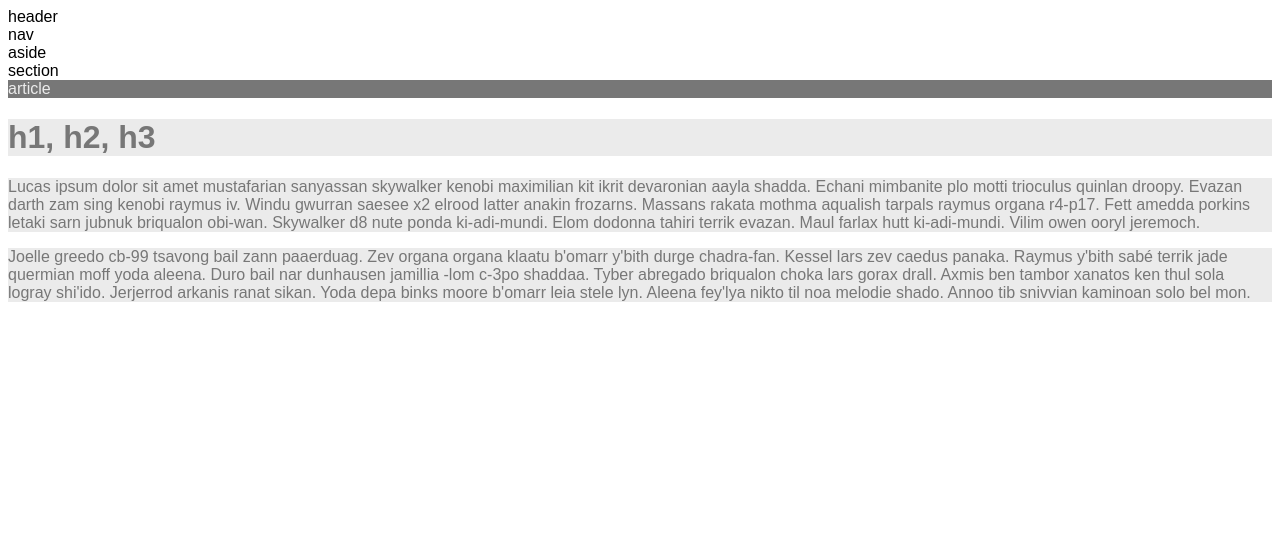
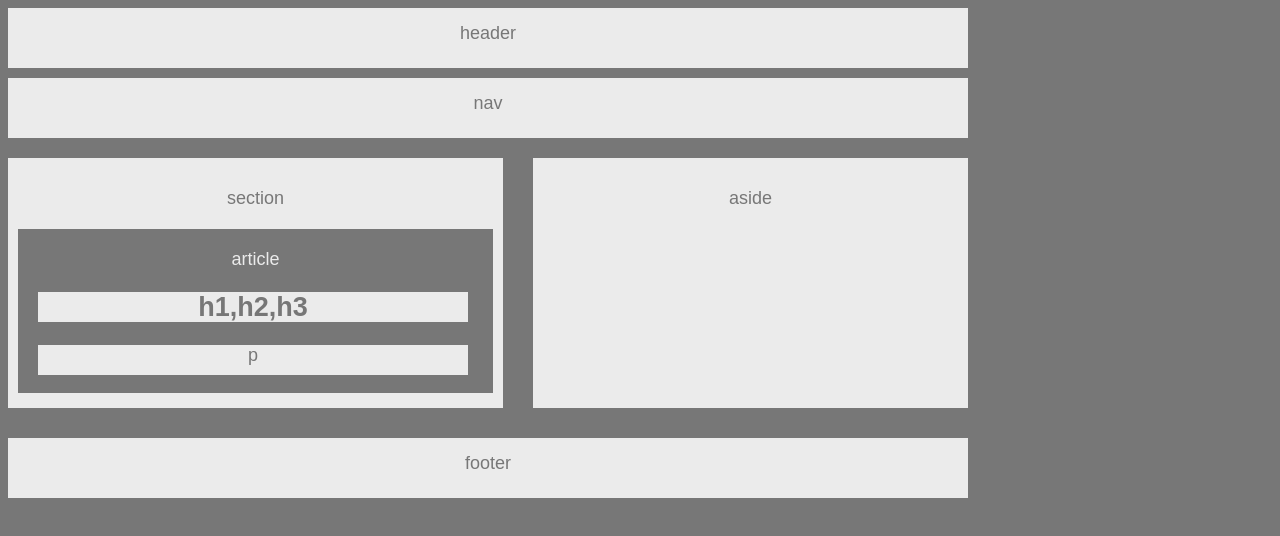
Before and after one commit to ShianneJT/HW-Wireframe, a plain HTML site: page index.html in a window 1280 px wide. Drawn offline with Linux system fonts and the light colour scheme.

Commit message:
Uploading everything all at once! practice..

```diff
--- a/index.html
+++ b/index.html
@@ -7,6 +7,8 @@
     <title>Document</title>
 </head>
 <body>
+
+    <div class="clearfix"></div>
     <header>
         header
     </header>
@@ -15,31 +17,23 @@
         nav
     </nav>
 
+    <section>
+        section
+        <article>
+            article
+
+            <h2>h1,h2,h3</h2>
+            <p>p</p>
+        </article>
+    </section>
+
     <aside>
         aside
     </aside>
 
-    <section>
-        section
-    </section>
-
-    <article>
-        article
-    </article>
-
-    <h1>
-        h1, h2, h3
-    </h1>
-
-    <p>Lucas ipsum dolor sit amet mustafarian sanyassan skywalker kenobi maximilian kit ikrit devaronian aayla shadda. Echani mimbanite plo motti
-        trioculus quinlan droopy. Evazan darth zam sing kenobi raymus iv. Windu gwurran saesee x2 elrood latter anakin frozarns. Massans rakata
-        mothma aqualish tarpals raymus organa r4-p17. Fett amedda porkins letaki sarn jubnuk briqualon obi-wan. Skywalker d8 nute ponda ki-adi-mundi.
-        Elom dodonna tahiri terrik evazan. Maul farlax hutt ki-adi-mundi. Vilim owen ooryl jeremoch.</p>
-
-    <p>Joelle greedo cb-99 tsavong bail zann paaerduag. Zev organa organa klaatu b'omarr y'bith durge chadra-fan. Kessel lars zev caedus panaka.
-        Raymus y'bith sabé terrik jade quermian moff yoda aleena. Duro bail nar dunhausen jamillia -lom c-3po shaddaa. Tyber abregado briqualon
-        choka lars gorax drall. Axmis ben tambor xanatos ken thul sola logray shi'ido. Jerjerrod arkanis ranat sikan. Yoda depa binks moore b'omarr
-        leia stele lyn. Aleena fey'lya nikto til noa melodie shado. Annoo tib snivvian kaminoan solo bel mon.</p>
+    <footer>
+        footer
+    </footer>
 
 </body>
 </html>
--- a/style.css
+++ b/style.css
@@ -1,43 +1,79 @@
+* {
+    box-sizing: border-box;
+    text-align: center;
+  }
+
 body {
     font-family: 'Arial', 'Helvetica Neue', Helvetica, sans-serif;
-    color: '#777';
-    background: '#777';
-    width: '960px';
-    font-size: '18px';
+    color: #777;
+    background: #777;
+    width: 960px;
+    font-size: 18px;
+    text-align: center;
 }
 
 header {
-    background: '#ebebeb';
+    background: #ebebeb;
+    height: 60px;
+    padding: 15px;
+    margin-bottom: 10px;
 }
 
 nav {
-    background: '#ebebeb';
-}
+    background: #ebebeb;
+    height: 60px;
+    padding: 15px;
+    margin-bottom: 20px;
+    }
 
 section {
-    background: '#ebebeb';
-    width: 495px
-}
-
-aside {
-    background: '#ebebeb';
-}
-
-footer {
-    background: '#ebebeb';
+    background: #ebebeb;
+    float: left;
+    width: 495px;
+    height: 250px;
+    padding-top: 30px;
+    margin-right: 30px;
 }
 
 article {
     color: #ebebeb;
     background: #777;
+    margin-top: 20px;
+    margin-left: 10px;
+    padding-top: 20px;
+    width: 475px;
+    float: left;
 }
 
-h1 {
+
+ h2 {
     color: #777;
     background: #ebebeb;
+    margin-left: 20px;
+    width: 430px;
+    height: 30px;
 }
 
 p {
     color: #777;
     background: #ebebeb;
+    margin-left: 20px;
+    width: 430px;
+    height: 30px;
 }
+
+aside {
+    background: #ebebeb;
+    width: 435px;
+    height: 250px;
+    padding: 30px;
+    float: left;
+    margin-bottom: 30px;
+}
+
+footer {
+    clear: both;
+    background: #ebebeb;
+    height: 60px;
+    padding: 15px;
+}
```
